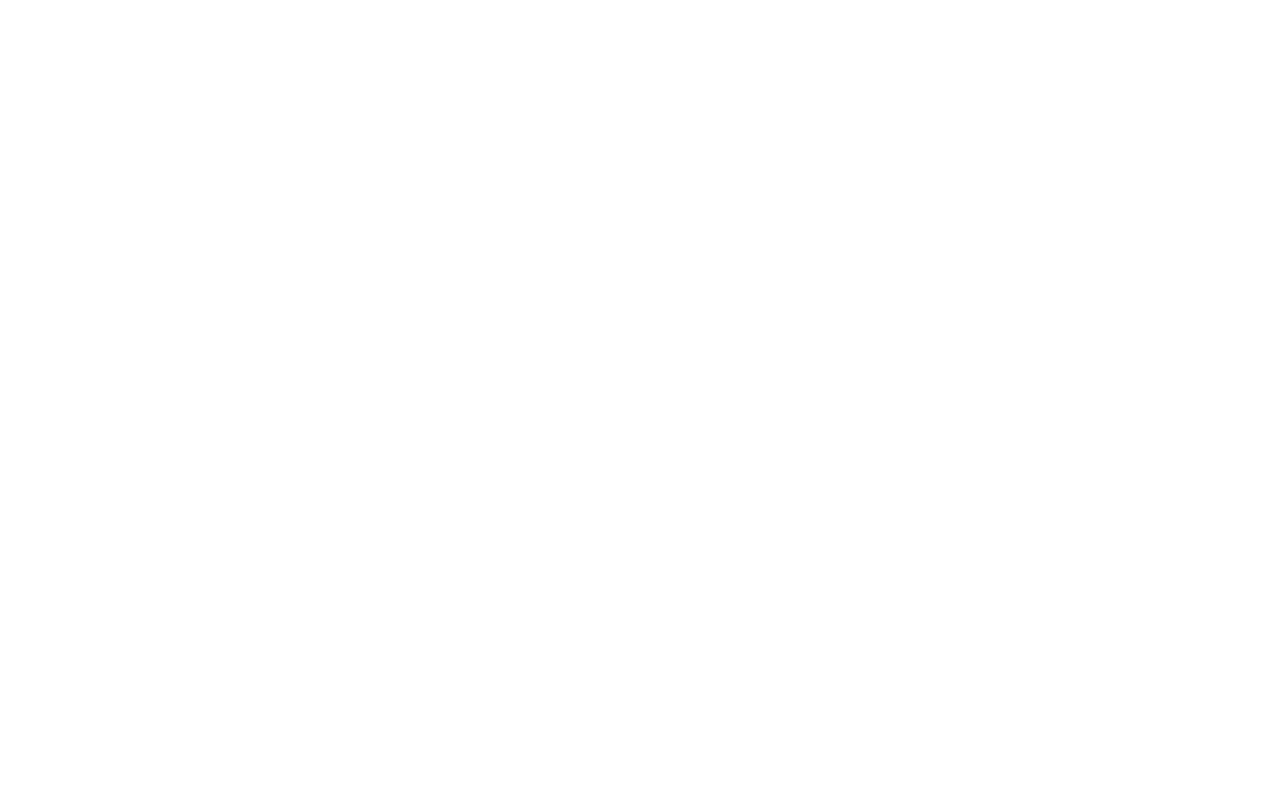
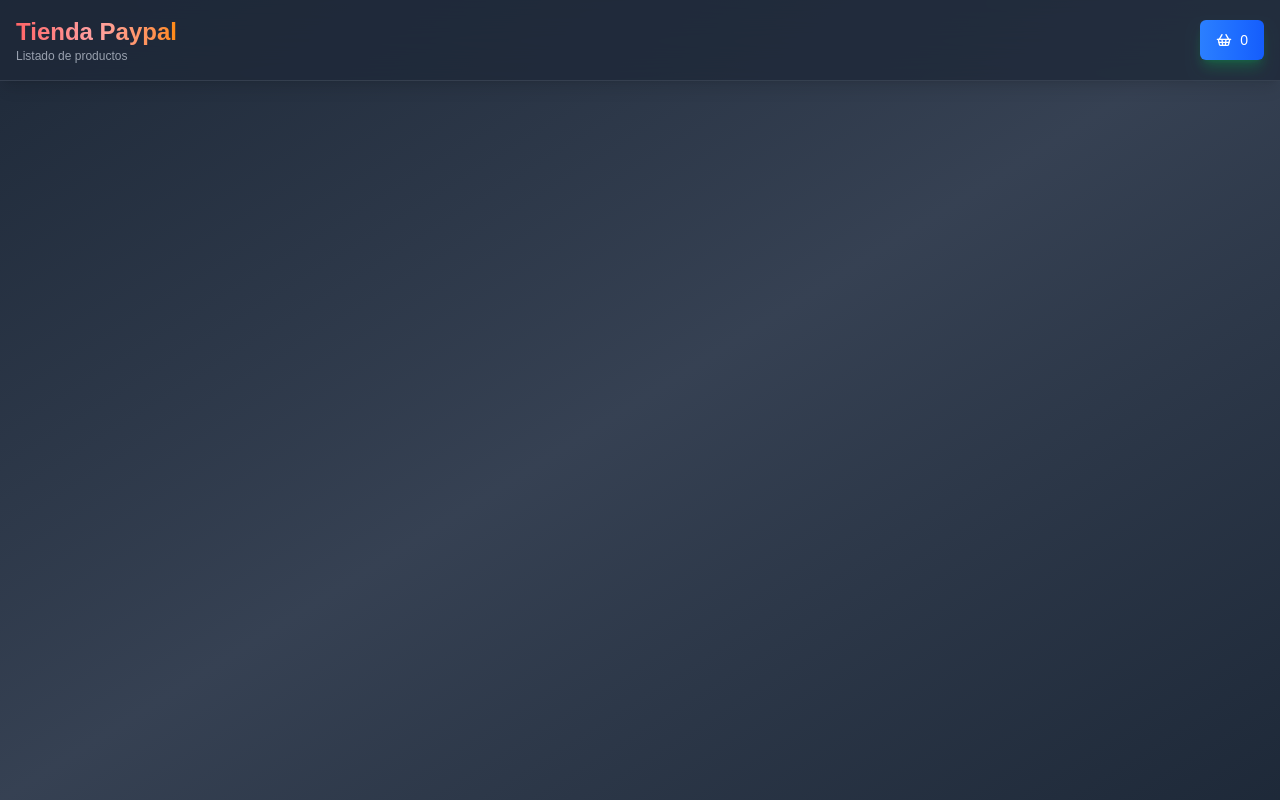
Before and after one commit to samuelvergaramartin/Tienda-Paypal, a Next.js app in the folder web/web-tienda/: page / in a window 1280 px wide. Built offline with nearby package versions, Linux system fonts and the light colour scheme.

Commit message:
feat: Añadida la navbar  a la página principal

```diff
--- a/web/web-tienda/app/page.tsx
+++ b/web/web-tienda/app/page.tsx
@@ -1,8 +1,10 @@
 import { env } from 'node:process';
 import PayPalPage from './components/PayPalPage';
+import NavBar from './components/NavBar';
 export default function Home() {
   return (
-    <div>
+    <div className="min-h-screen bg-gradient-to-br from-gray-800 via-gray-700 to-gray-800 text-white">
+      <NavBar />
       <PayPalPage clientId={env["PAYPAL_CLIENT_ID"]!}/>
     </div>
   );
```
